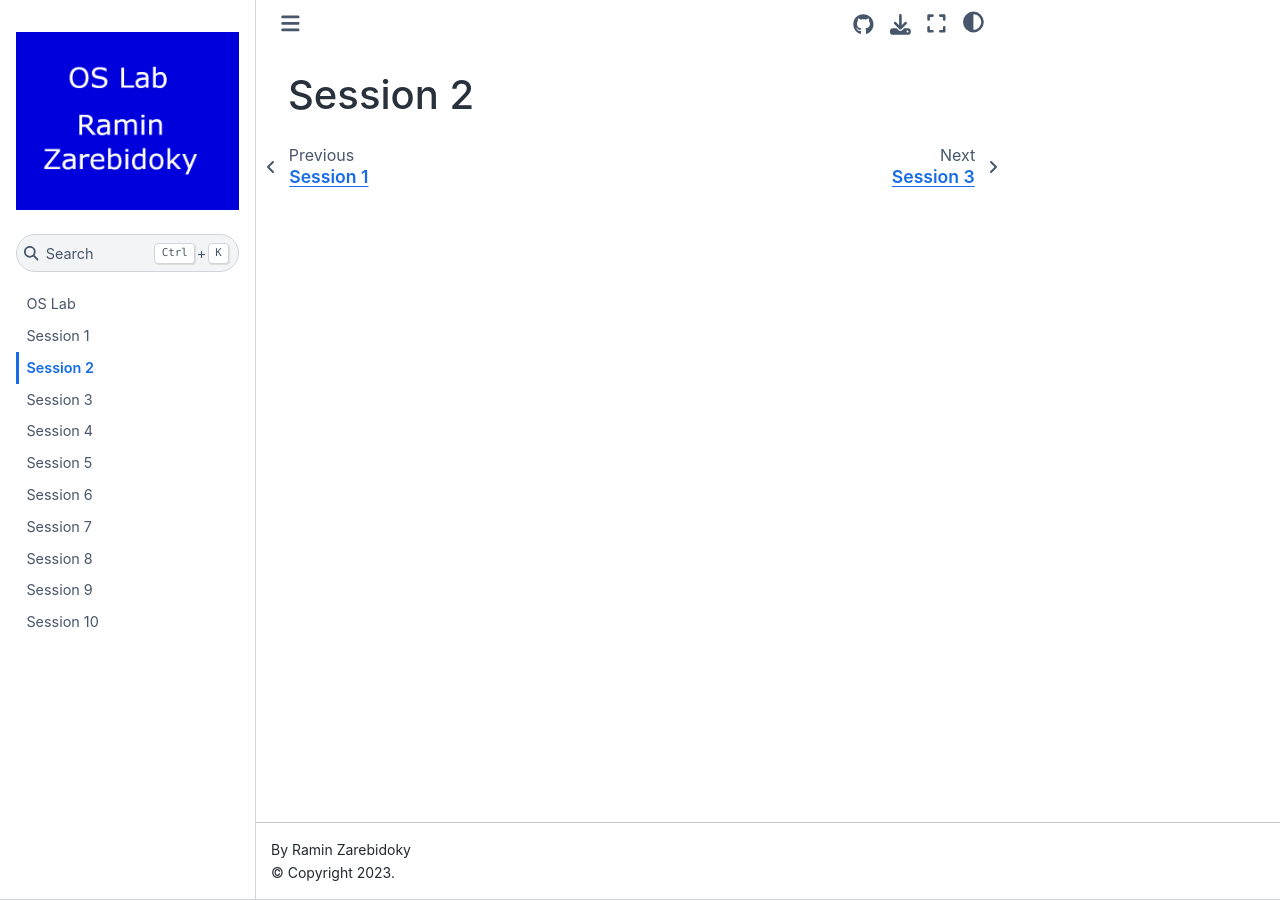
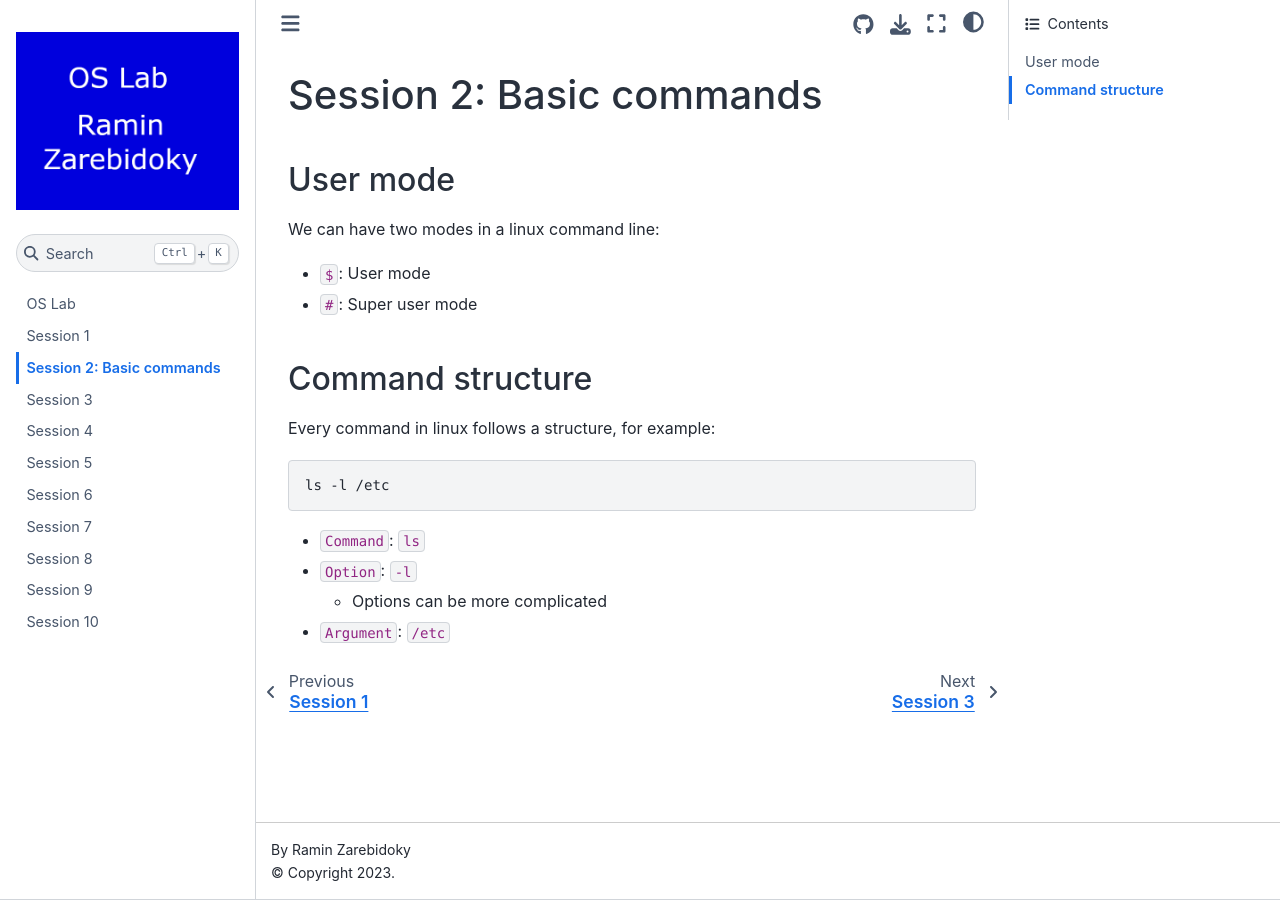
Before and after one commit to LiterallyTheOne/os_lab, a Jupyter Book: the page built from docs/session_2.md, in a window 1280 px wide. Built offline with Jupyter Book 1.0.4 settings and Sphinx 7.4.7 and the Sphinx Book theme 1.1.4, drawn with Linux system fonts in a browser that asks for light colours.

Commit message:
Add user mode and command structure

````diff
--- a/docs/session_2.md
+++ b/docs/session_2.md
@@ -1 +1,23 @@
-# Session 2
+# Session 2: Basic commands
+
+## User mode
+
+We can have two modes in a linux
+command line:
+
+* `$`: User mode
+* `#`: Super user mode
+
+## Command structure
+
+Every command in linux follows a structure,
+for example:
+
+```shell
+ls -l /etc
+```
+
+* `Command`: `ls`
+* `Option`: `-l`
+  * Options can be more complicated
+* `Argument`: `/etc`
````
